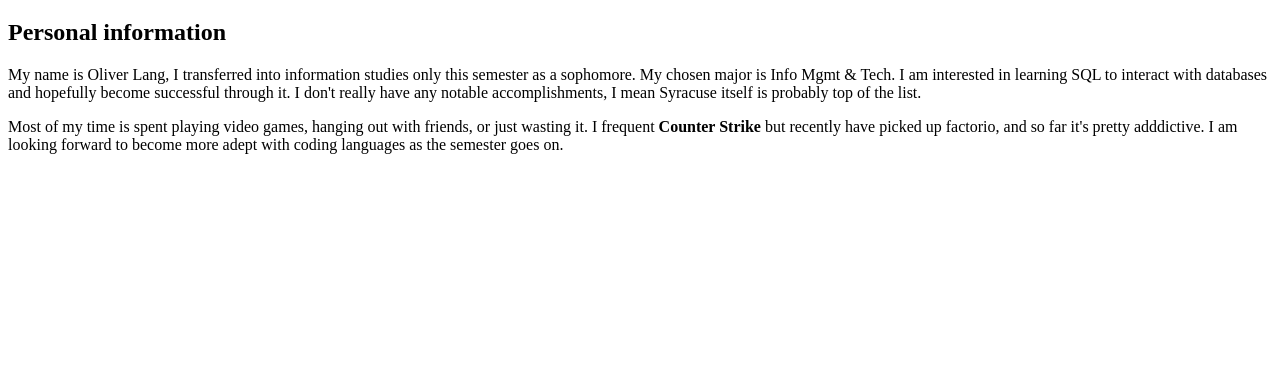
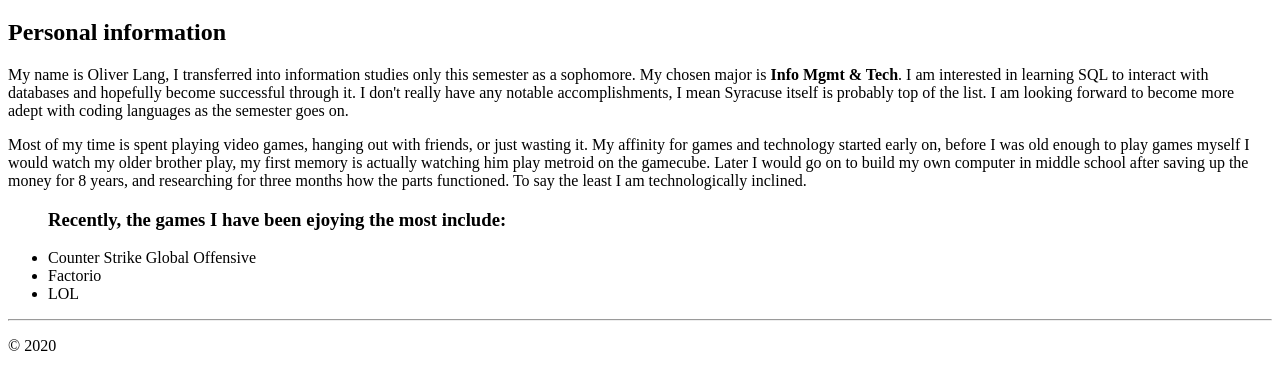
Before and after one commit to ojlangsyr/ist263, a plain HTML site: page lab02/lang-bio.html in a window 1280 px wide. Shown: the part 61-450 px from the top of the page. Drawn offline with Linux system fonts and the light colour scheme.

Commit message:
Update lang-bio.html

```diff
--- a/lab02/lang-bio.html
+++ b/lab02/lang-bio.html
@@ -9,9 +9,16 @@
     <body>
         <h2>Personal information</h2>
         <p>
-        My name is Oliver Lang, I transferred into information studies only this semester as a sophomore. My chosen major is Info Mgmt & Tech. I am interested in learning SQL to interact with databases and hopefully become successful through it. I don't really have any notable accomplishments, I mean Syracuse itself is probably top of the list.</p>
-        <p>Most of my time is spent playing video games, hanging out with friends, or just wasting it. I frequent <strong>Counter Strike</strong> but recently have picked up factorio, and so far it's pretty adddictive. I am looking forward to become more adept with coding languages as the semester goes on.
+        My name is Oliver Lang, I transferred into information studies only this semester as a sophomore. My chosen major is <strong>Info Mgmt & Tech</strong>. I am interested in learning SQL to interact with databases and hopefully become successful through it. I don't really have any notable accomplishments, I mean Syracuse itself is probably top of the list. I am looking forward to become more adept with coding languages as the semester goes on.</p>
+        <p>Most of my time is spent playing video games, hanging out with friends, or just wasting it. My affinity for games and technology started early on, before I was old enough to play games myself I would watch my older brother play, my first memory is actually watching him play metroid on the gamecube. Later I would go on to build my own computer in middle school after saving up the money for 8 years, and researching for three months how the parts functioned. To say the least I am technologically inclined.
+       <ul>
+        <h3>Recently, the games I have been ejoying the most include:</h3>
+        <li>Counter Strike Global Offensive</li>
+        <li>Factorio</li>
+        <li>LOL</li>
+       </ul>
         </p>
-
+        <hr>
+        <p>&copy; 2020</p>
     </body>
 </html>
```
